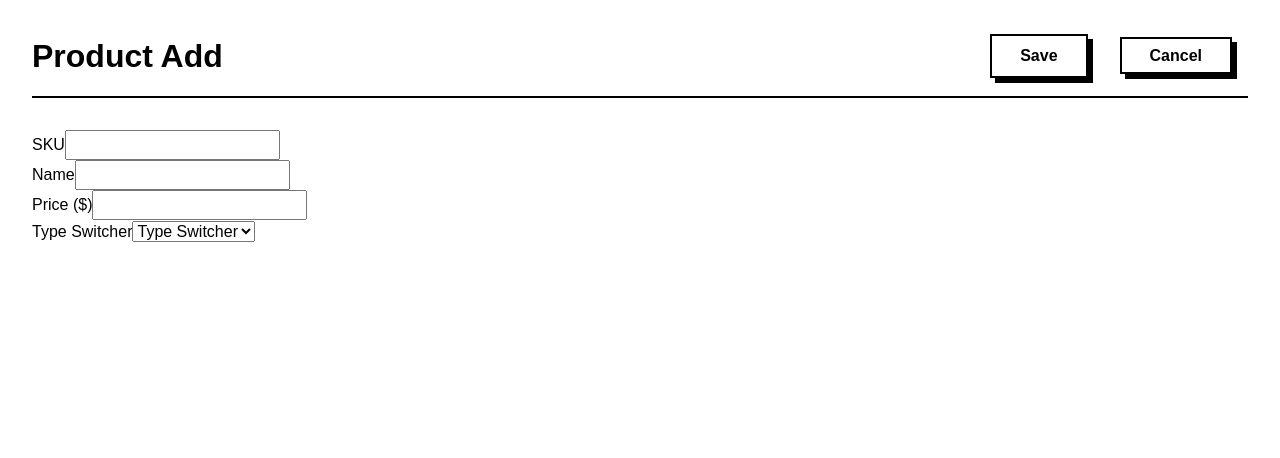
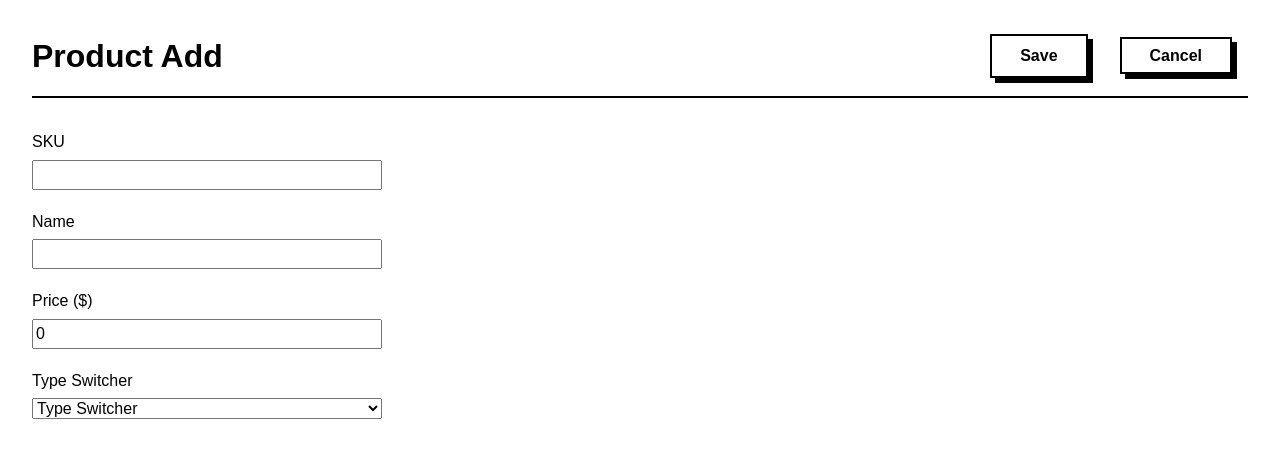
Before and after one commit to DimitarK13/scandiweb-app, a React (Create React App) app: page /add-product in a window 1280 px wide. Shown: the top 458 px of the page. Built offline with nearby package versions, Linux system fonts and the light colour scheme.

Commit message:
Added error handling for form as well as error messages

```diff
--- a/src/components/Add.js
+++ b/src/components/Add.js
@@ -1,6 +1,11 @@
+import { useState } from 'react';
 import { Link } from 'react-router-dom';
 
 export default function Add() {
+  const [sku, setSku] = useState('');
+  const [name, setName] = useState('');
+  const [price, setPrice] = useState(0);
+
   const switchType = (e) => {
     const selectedOption = e.target.value;
     const options = document.querySelectorAll('.option');
@@ -12,12 +17,45 @@ export default function Add() {
     document.getElementById(selectedOption).style.display = 'block';
   };
 
+  const handleForm = (e) => {
+    e.preventDefault();
+
+    const validateForm = (value, name) => {
+      if (value === '' || value === 0 || value === undefined) {
+        document.querySelector(`.${name}Err`).textContent =
+          'Please specify this field';
+        return false;
+      } else {
+        document.querySelector(`.${name}Err`).textContent = '';
+        return true;
+      }
+    };
+
+    function pass() {
+      if (!validateForm(sku, 'sku')) return;
+      if (!validateForm(name, 'name')) return;
+      if (!validateForm(price, 'price')) return;
+
+      return true;
+    }
+
+    if (pass()) {
+      console.log('All Good');
+    }
+  };
+
   return (
     <div className='container'>
       <header>
         <h1>Product Add</h1>
         <div className='buttons'>
-          <button className='btn'>Save</button>
+          <button
+            onClick={handleForm}
+            form='product_form'
+            value='Submit'
+            className='btn'>
+            Save
+          </button>
           <Link to='/' className='btn'>
             Cancel
           </Link>
@@ -26,16 +64,41 @@ export default function Add() {
       <main>
         <form id='product_form'>
           <div className='form-item'>
-            <label htmlFor='sku'>SKU</label>
-            <input type='text' name='sku' id='sku' />
+            <label htmlFor='sku'>
+              SKU <span className='skuErr err'></span>
+            </label>
+            <input
+              type='text'
+              name='sku'
+              id='sku'
+              value={sku}
+              onChange={(e) => setSku(e.target.value)}
+            />
           </div>
           <div className='form-item'>
-            <label htmlFor='name'>Name</label>
-            <input type='text' name='name' id='name' />
+            <label htmlFor='name'>
+              Name <span className='nameErr err'></span>
+            </label>
+            <input
+              type='text'
+              name='name'
+              id='name'
+              value={name}
+              onChange={(e) => setName(e.target.value)}
+            />
           </div>
           <div className='form-item'>
-            <label htmlFor='price'>Price ($)</label>
-            <input type='text' name='price' id='price' />
+            <label htmlFor='price'>
+              Price ($) <span className='priceErr err'></span>
+            </label>
+            <input
+              type='number'
+              name='price'
+              id='price'
+              min='1'
+              value={price}
+              onChange={(e) => setPrice(e.target.value)}
+            />
           </div>
           <div className='form-item'>
             <label htmlFor='productType'>Type Switcher</label>
@@ -54,27 +117,27 @@ export default function Add() {
           <div id='DVD' className='option'>
             <div className='form-item'>
               <label htmlFor='size'>Size (MB)</label>
-              <input type='text' name='size' id='size' />
+              <input type='number' name='size' id='size' min='1' />
             </div>
           </div>
           <div id='Furniture' className='option'>
             <div className='form-item'>
               <label htmlFor='height'>Height (CM)</label>
-              <input type='text' name='height' id='height' />
+              <input type='number' name='height' id='height' min='1' />
             </div>
             <div className='form-item'>
               <label htmlFor='width'>Width (CM)</label>
-              <input type='text' name='width' id='width' />
+              <input type='number' name='width' id='width' min='1' />
             </div>
             <div className='form-item'>
               <label htmlFor='length'>Length (CM)</label>
-              <input type='text' name='length' id='length' />
+              <input type='number' name='length' id='length' min='1' />
             </div>
           </div>
           <div id='Book' className='option'>
             <div className='form-item'>
               <label htmlFor='weight'>Weight (KG)</label>
-              <input type='text' name='weight' id='weight' />
+              <input type='number' name='weight' id='weight' min='1' />
             </div>
           </div>
         </form>
--- a/src/styles.css
+++ b/src/styles.css
@@ -88,3 +88,22 @@ main {
 .option {
   display: none;
 }
+
+.form-item {
+  display: flex;
+  flex-direction: column;
+  margin-bottom: 1.25rem;
+}
+
+.form-item label {
+  margin-bottom: 0.35em;
+}
+
+.form-item input,
+.form-item select {
+  width: 350px;
+}
+
+.err {
+  color: red;
+}
```
